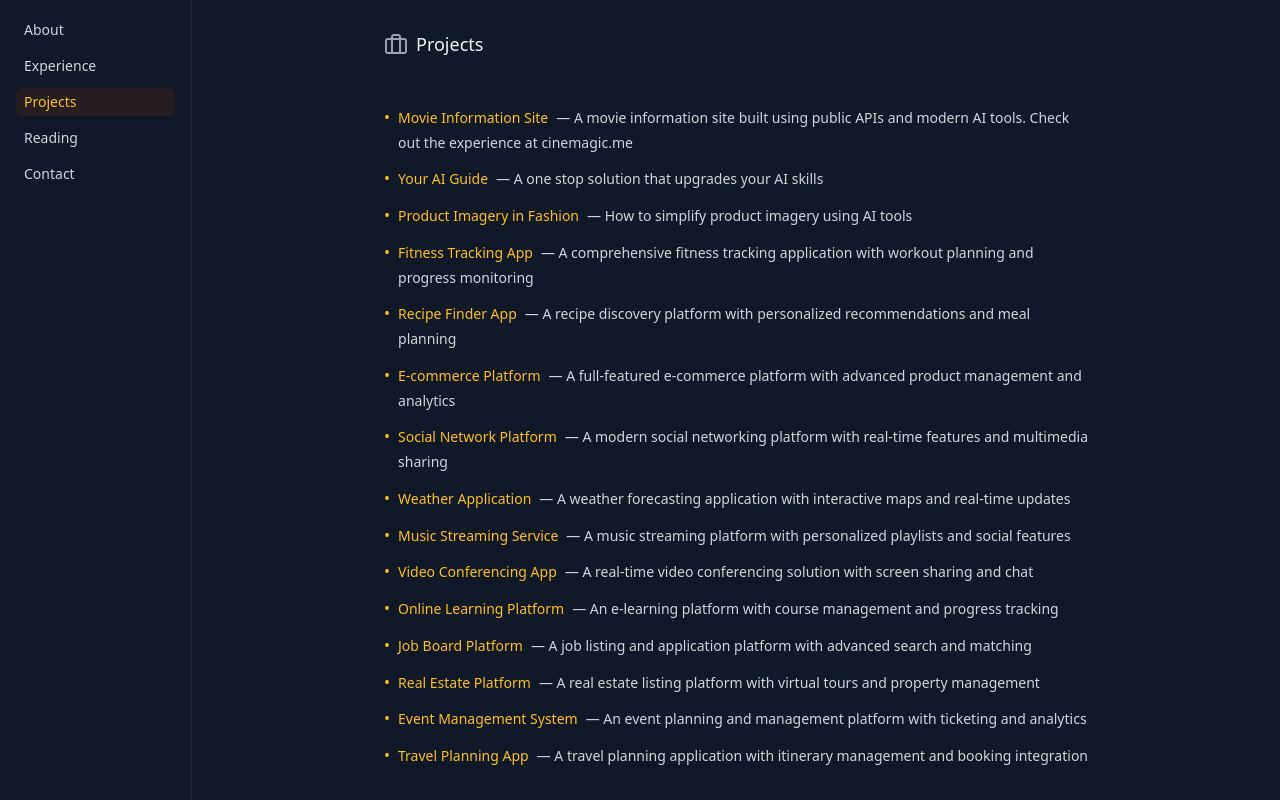
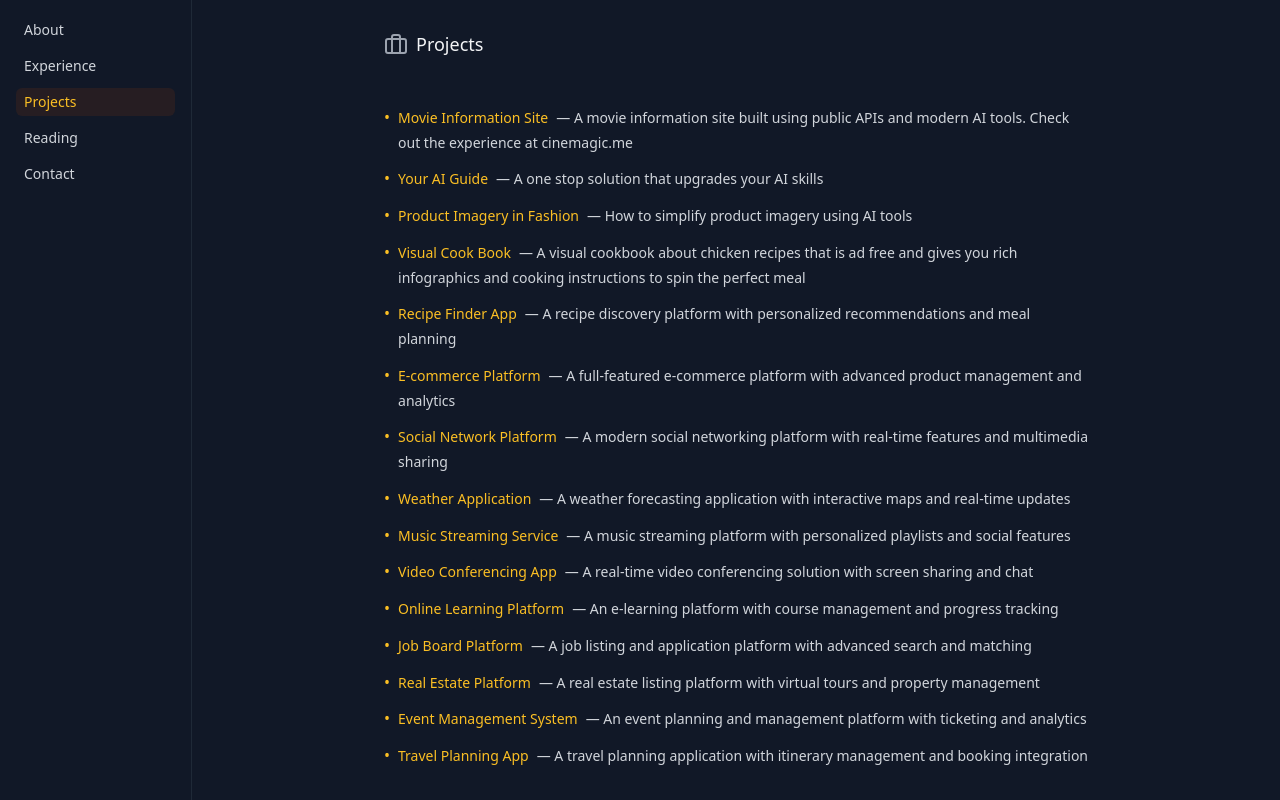
Before and after one commit to friscodanconia/Boltnew-soumyosinhawebsite-16thJan2024, a React (Vite) app: page /projects in a window 1280 px wide. Built offline with nearby package versions, Linux system fonts and the light colour scheme.

Commit message:
feat: add Visual Cook Book project and update project details

```diff
--- a/src/data/projectsData.ts
+++ b/src/data/projectsData.ts
@@ -174,42 +174,59 @@ export const projectsData = {
         `
       },
       {
-        id: "fitness-tracker",
-        slug: "fitness-tracker",
-        title: "Fitness Tracking App",
-        description: "A comprehensive fitness tracking application with workout planning and progress monitoring",
-        thumbnail: "https://images.unsplash.com/photo-1476480862126-209bfaa8edc8?auto=format&fit=crop&q=80",
-        technologies: ["React Native", "Node.js", "MongoDB"],
+        id: "visual-cookbook",
+        slug: "visual-cookbook",
+        title: "Visual Cook Book",
+        description: "A visual cookbook about chicken recipes that is ad free and gives you rich infographics and cooking instructions to spin the perfect meal",
+        thumbnail: "https://images.unsplash.com/photo-1604908176997-125f25cc6f3d?auto=format&fit=crop&q=80",
+        technologies: ["lovable.dev", "Windsurf", "Vercel", "Open AI"],
         links: {
-          demo: "https://fitnesstracker-demo.com",
-          github: "https://github.com/example/fitness-tracker"
+          demo: "https://chickenatlas.nestor.guide/"
         },
         features: [
-          "Workout planning",
-          "Progress tracking",
-          "Nutrition logging",
-          "Social features"
+          "Ad-free recipe experience",
+          "Rich infographics",
+          "Detailed cooking instructions",
+          "Visual step-by-step guides"
         ],
+        why: "I like cooking, but looking for recipes is a very painful experience. Most sites are full of ads, pop ups, they run slow and often offer a lot of irrelavant information that I am not interested in. I wanted to build something that is easy, no ads, and straight gets you to the point. This is the initial MVP coded over in a weekend, I will continue making updates to this.",
         content: `
           <div class="space-y-8">
             <img
-              src="https://images.unsplash.com/photo-1476480862126-209bfaa8edc8?auto=format&fit=crop&q=80"
-              alt="Fitness Tracker"
+              src="https://images.unsplash.com/photo-1604908176997-125f25cc6f3d?auto=format&fit=crop&q=80"
+              alt="Visual Cook Book"
               class="w-full h-64 object-cover rounded-lg"
             />
 
             <p>
-              A mobile fitness application that helps users track workouts, monitor progress, and achieve their fitness goals.
+              A visual cookbook about chicken recipes that is ad free and gives you rich infographics and cooking instructions to spin the perfect meal. Check it out <a href="https://chickenatlas.nestor.guide/" target="_blank" rel="noopener noreferrer" class="text-amber-600 dark:text-amber-400 hover:underline">here</a> and should open in a new tab.
             </p>
 
-            <h2 class="text-xl font-semibold text-gray-900 dark:text-gray-100">Features</h2>
+            <h2 class="text-xl font-semibold text-gray-900 dark:text-gray-100">The Why</h2>
+
+            <p class="text-gray-600 dark:text-gray-300">
+              I like cooking, but looking for recipes is a very painful experience. Most sites are full of ads, pop ups, they run slow and often offer a lot of irrelavant information that I am not interested in. I wanted to build something that is easy, no ads, and straight gets you to the point. This is the initial MVP coded over in a weekend, I will continue making updates to this.
+            </p>
+
+            <h2 class="text-xl font-semibold text-gray-900 dark:text-gray-100">Key Features</h2>
 
             <div class="space-y-4">
               <ul class="list-disc pl-6 space-y-2">
-                <li>Customizable workout plans</li>
-                <li>Progress tracking and analytics</li>
-                <li>Nutrition tracking</li>
-                <li>Community features</li>
+                <li>Ad-free recipe experience</li>
+                <li>Rich infographics</li>
+                <li>Detailed cooking instructions</li>
+                <li>Visual step-by-step guides</li>
+              </ul>
+            </div>
+
+            <h2 class="text-xl font-semibold text-gray-900 dark:text-gray-100">Tools Used</h2>
+
+            <div class="space-y-4">
+              <ul class="list-disc pl-6 space-y-2">
+                <li>lovable.dev</li>
+                <li>Windsurf</li>
+                <li>Vercel</li>
+                <li>Open AI</li>
               </ul>
             </div>
           </div>
--- a/src/pages/ProjectDetail.tsx
+++ b/src/pages/ProjectDetail.tsx
@@ -66,6 +66,10 @@ export function ProjectDetail() {
                 ) : project.slug === 'product-imagery-fashion' ? (
                   <>
                     I consulted with a client on importance of product imagery and it's impact on customer experience and visitor conversion. They agreed it makes sense to invest, but also pointed out the cost behind this process, especially considering that seasonal variations mean constant investments in product imagery. I agreed to investigate AI solutions that can help in this process.
+                  </>
+                ) : project.slug === 'visual-cookbook' ? (
+                  <>
+                    A visual cookbook about chicken recipes that is ad free and gives you rich infographics and cooking instructions to spin the perfect meal. Check it out <button onClick={() => { window.location.href = 'https://chickenatlas.nestor.guide'; }} className="text-amber-600 dark:text-amber-400 hover:underline inline p-0 border-none bg-transparent cursor-pointer">here</button>.
                   </>
                 ) : (
                   project.description
```
